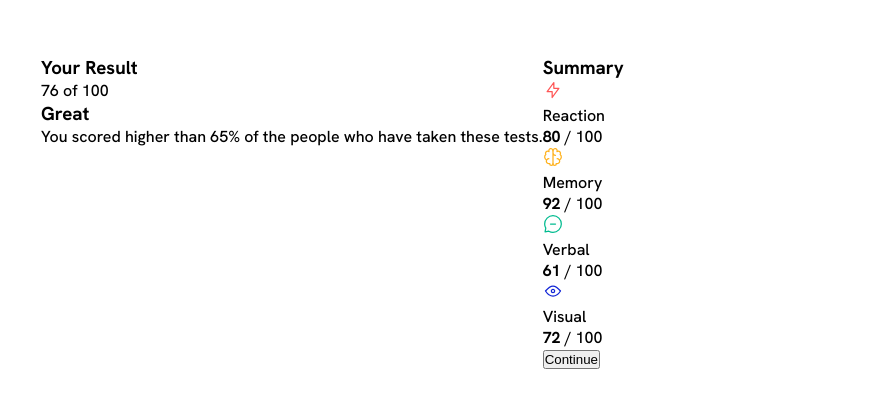
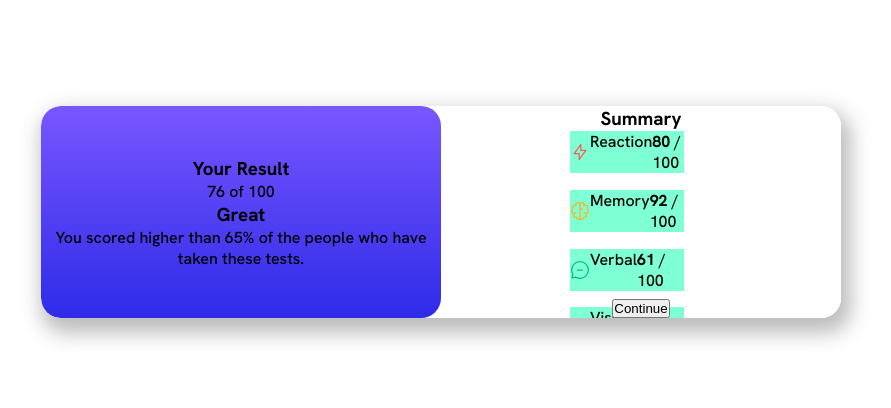
Before and after one commit to alef-monteiro/Frontend_Mentor_Desafios, a plain HTML site: page results--summary-challenge/meu projeto/index.html in a window 1280 px wide. Shown: the part 188-596 px from the top of the page, without its empty margins (199-1090 px from the left). Drawn offline with Linux system fonts and the light colour scheme.

Commit message:
results--summary-challenge

```diff
--- a/results--summary-challenge/meu projeto/index.html
+++ b/results--summary-challenge/meu projeto/index.html
@@ -3,7 +3,7 @@
   <head>
     <meta charset="UTF-8" />
     <meta name="viewport" content="width=device-width, initial-scale=1.0" />
-    <link href="./syle.css" rel="stylesheet" />
+    <link href="./style.css" rel="stylesheet" />
 
     <link
       rel="icon"
@@ -19,52 +19,63 @@
 
     <title>Frontend Mentor | Results summary component</title>
   </head>
+
 <body>
       <div class="container__parent">
         <div class="container">
-        <div class="resutado__box">
+
+  <!-- RESUTALDO BOX -->
+          <section class="resutado__box">
             <h3 class="resultado__titulo">Your Result</h3>
             <div class="resultado__score">76 of 100</div>
+
+            <div class="resultado__descricao__box">
               <h3>Great</h3>
               <p class="resultado__descricao">
                 You scored higher than 65% of the people who have taken these tests.
               </p>
           </div>
-        <div class="sumario__box">
+          </section>
+
+  <!-- SUMÁRIO BOX -->
+          <section class="sumario__box">
             <h3 class="sumario__titulo">Summary</h3>
-          <div>
-            <div class="resultado__reaction">
+            <div class="resultado__pontos">
+              <div class="categoria   resultado__reaction">
                 <img
                   class="resultado__icon"
                   src="./assets/images/icon-reaction.svg" />
                 <p class="resultado__categoria">Reaction</p>
                 <p class="resultado__nota"><strong>80</strong> / 100</p>
               </div>
-            <div class="resultado__memory">
+
+              <div class="categoria   resultado__memory">
                 <img
                   class="resultado__icon"
                   src="./assets/images/icon-memory.svg" />
                 <p class="resultado__categoria">Memory</p>
                 <p class="resultado__nota"><strong>92</strong> / 100</p>
               </div>
-            <div class="resultado__verbal">
+
+              <div class="categoria   resultado__verbal">
                 <img
                   class="resultado__icon"
                   src="./assets/images/icon-verbal.svg" />
                 <p class="resultado__categoria">Verbal</p>
                 <p class="resultado__nota"><strong>61</strong> / 100</p>
               </div>
-            <div class="resultado__visual">
+
+              <div class="categoria   resultado__visual">
                 <img
                   class="resultado__icon"
                   src="./assets/images/icon-visual.svg" />
                 <p class="resultado__categoria">Visual</p>
                 <p class="resultado__nota"><strong>72</strong> / 100</p>
               </div>
+
             </div>
             <button href="#" class="botao">Continue</button>
-        </div>
-      </div>
+        </section>
       </div>
     </body>
 </html>
--- /dev/null
+++ b/results--summary-challenge/meu projeto/style.css
@@ -0,0 +1,71 @@
+* {
+  margin: 0;
+  padding: 0;
+  box-sizing: border-box;
+}
+
+body {
+  font-family: "Hanken Grotesk", sans-serif;
+}
+
+.container__parent {
+  width: 100%;
+  height: 100vh;
+  display: flex;
+  align-items: center;
+  justify-content: center;
+}
+
+.container {
+  width: 800px;
+
+  display: grid;
+  grid-template-columns: 50% 1fr;
+
+  box-shadow: 5px 10px 20px 5px #4242425b;
+  border-radius: 20px;
+  overflow: hidden;
+}
+
+/* RESULTADO ----------------------------------------------------------------------------------------- */
+.resutado__box {
+  background: linear-gradient(
+    to bottom,
+    hsl(252, 100%, 67%),
+    hsl(241, 81%, 54%)
+  );
+  text-align: center;
+
+  display: flex;
+  flex-direction: column;
+  align-items: center;
+  justify-content: center;
+
+  border-radius: 20px;
+  -webkit-border-radius: 20px;
+  -moz-border-radius: 20px;
+  -ms-border-radius: 20px;
+  -o-border-radius: 20px;
+}
+
+/* SUMÁRIO /* ----------------------------------------------------------------------------------------- */
+
+.sumario__box {
+  background-color: #fff;
+  display: flex;
+  flex-direction: column;
+  align-items: center;
+}
+
+.resultado__pontos {
+  display: grid;
+  grid-template-columns: 80%;
+  gap: 10%;
+}
+
+.categoria {
+  display: flex;
+  justify-content: space-between;
+
+  background-color: aquamarine;
+}
--- a/results--summary-challenge/meu projeto/syle.css
+++ /dev/null
@@ -1,30 +0,0 @@
-* {
-  margin: 0;
-  padding: 0;
-  box-sizing: border-box;
-}
-
-body {
-  font-family: "Hanken Grotesk", sans-serif;
-}
-
-.container__parent {
-  width: 100%;
-  height: 100vh;
-  display: flex;
-  align-items: center;
-  justify-content: center;
-}
-
-.container {
-  width: 800px;
-  display: flex;
-}
-
-.resultaddo__box {
-  background: ;
-}
-
-.sumario__box {
-  background: ;
-}
```
Lines whose indentation alone changed are shown as unchanged.
